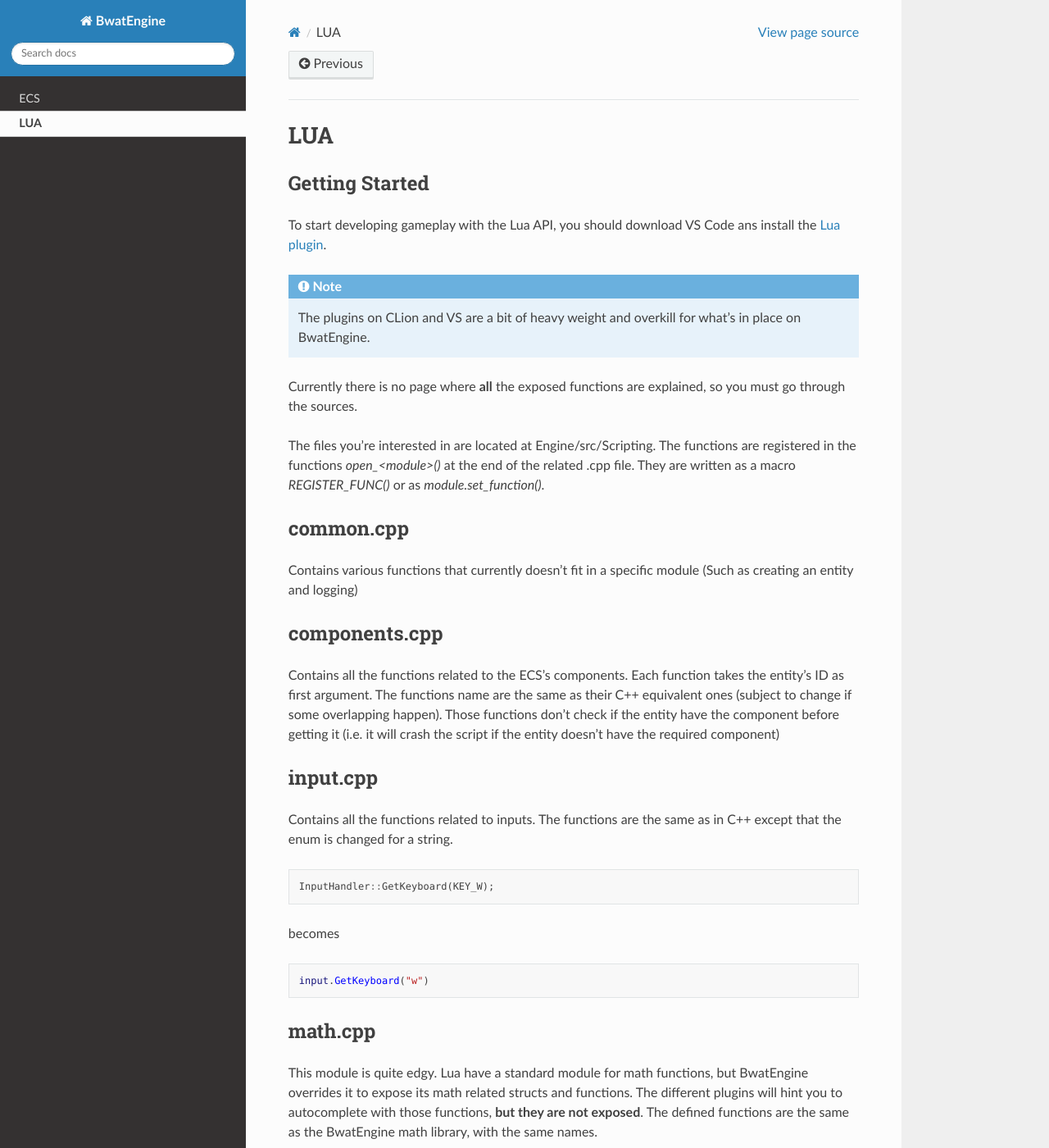
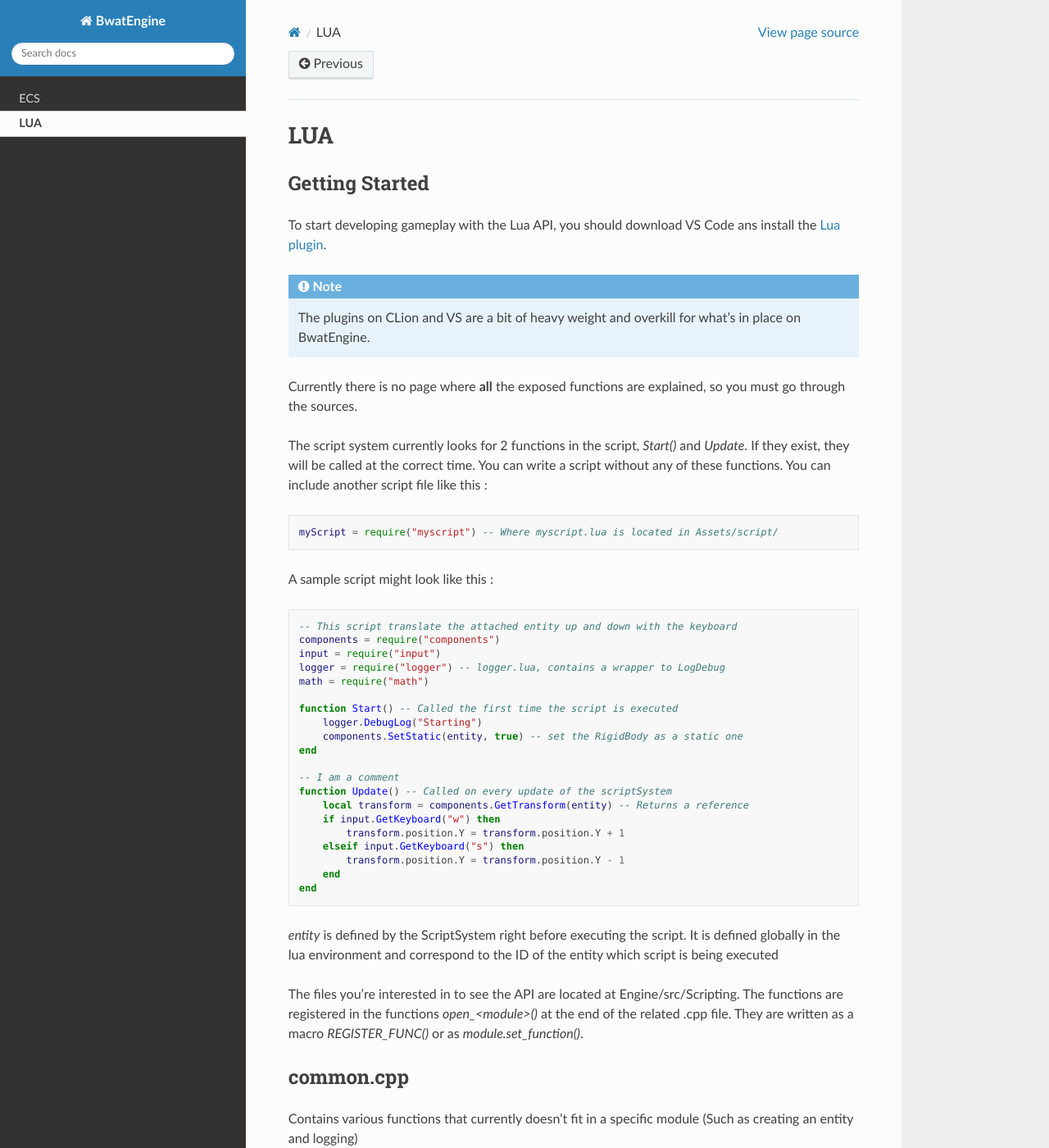
Before and after one commit to Meisterlama/BwatEngine, a Sphinx documentation site: the page built from docs/source/LUAQuickstart.rst, in a window 1280 px wide and 1400 px high. Shown: the whole window at 82% size. Built offline with Sphinx 7.4.7 and the Read the Docs theme 2.0.0, drawn with Linux system fonts in a browser that asks for light colours.

Commit message:
Made the LUAQuickstart documentation clearer (#159)

```diff
--- a/docs/source/LUAQuickstart.rst
+++ b/docs/source/LUAQuickstart.rst
@@ -13,9 +13,45 @@ To start developing gameplay with the Lua API, you should download VS Code ans i
 
 Currently there is no page where **all** the exposed functions are explained, so you must go through the sources.
 
-The files you're interested in are located at Engine/src/Scripting. The functions are registered in the functions
-`open_<module>()` at the end of the related .cpp file. They are written as a macro `REGISTER_FUNC()` or as
-`module.set_function()`.
+The script system currently looks for 2 functions in the script, `Start()` and `Update`. If they exist, they will be
+called at the correct time. You can write a script without any of these functions. You can include another script file
+like this :
+
+.. code-block:: lua
+
+    myScript = require("myscript") -- Where myscript.lua is located in Assets/script/
+
+A sample script might look like this :
+
+.. code-block:: lua
+
+    -- This script translate the attached entity up and down with the keyboard
+    components = require("components")
+    input = require("input")
+    logger = require("logger") -- logger.lua, contains a wrapper to LogDebug
+    math = require("math")
+
+    function Start() -- Called the first time the script is executed
+        logger.DebugLog("Starting")
+        components.SetStatic(entity, true) -- set the RigidBody as a static one
+    end
+
+    -- I am a comment
+    function Update() -- Called on every update of the scriptSystem
+        local transform = components.GetTransform(entity) -- Returns a reference
+        if input.GetKeyboard("w") then
+            transform.position.Y = transform.position.Y + 1
+        elseif input.GetKeyboard("s") then
+            transform.position.Y = transform.position.Y - 1
+        end
+    end
+
+`entity` is defined by the ScriptSystem right before executing the script. It is defined globally in the lua environment
+and correspond to the ID of the entity which script is being executed
+
+The files you're interested in to see the API are located at Engine/src/Scripting.
+The functions are registered in the functions `open_<module>()` at the end of the related .cpp file.
+They are written as a macro `REGISTER_FUNC()` or as `module.set_function()`.
 
 common.cpp
 ##########
```
